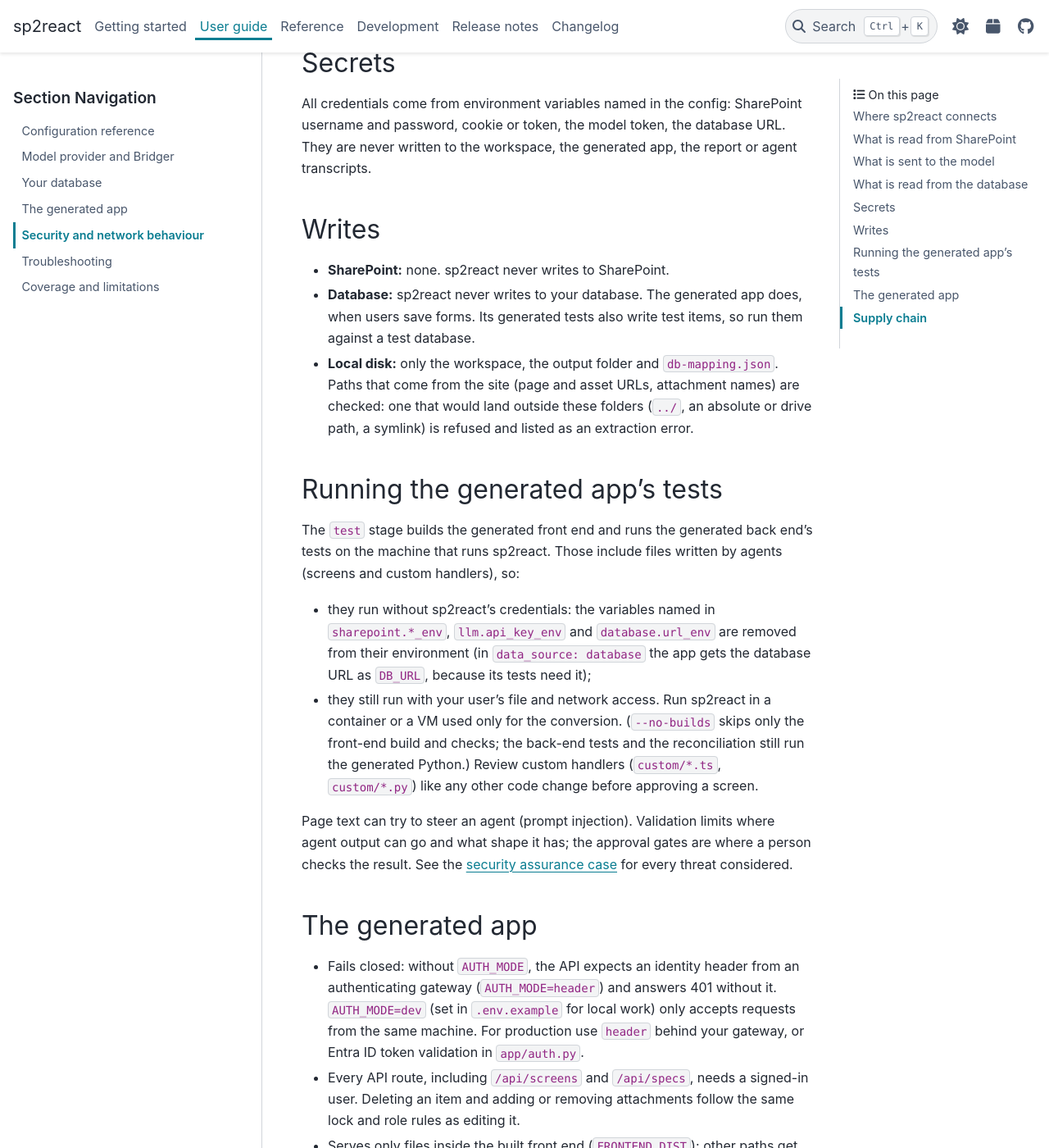
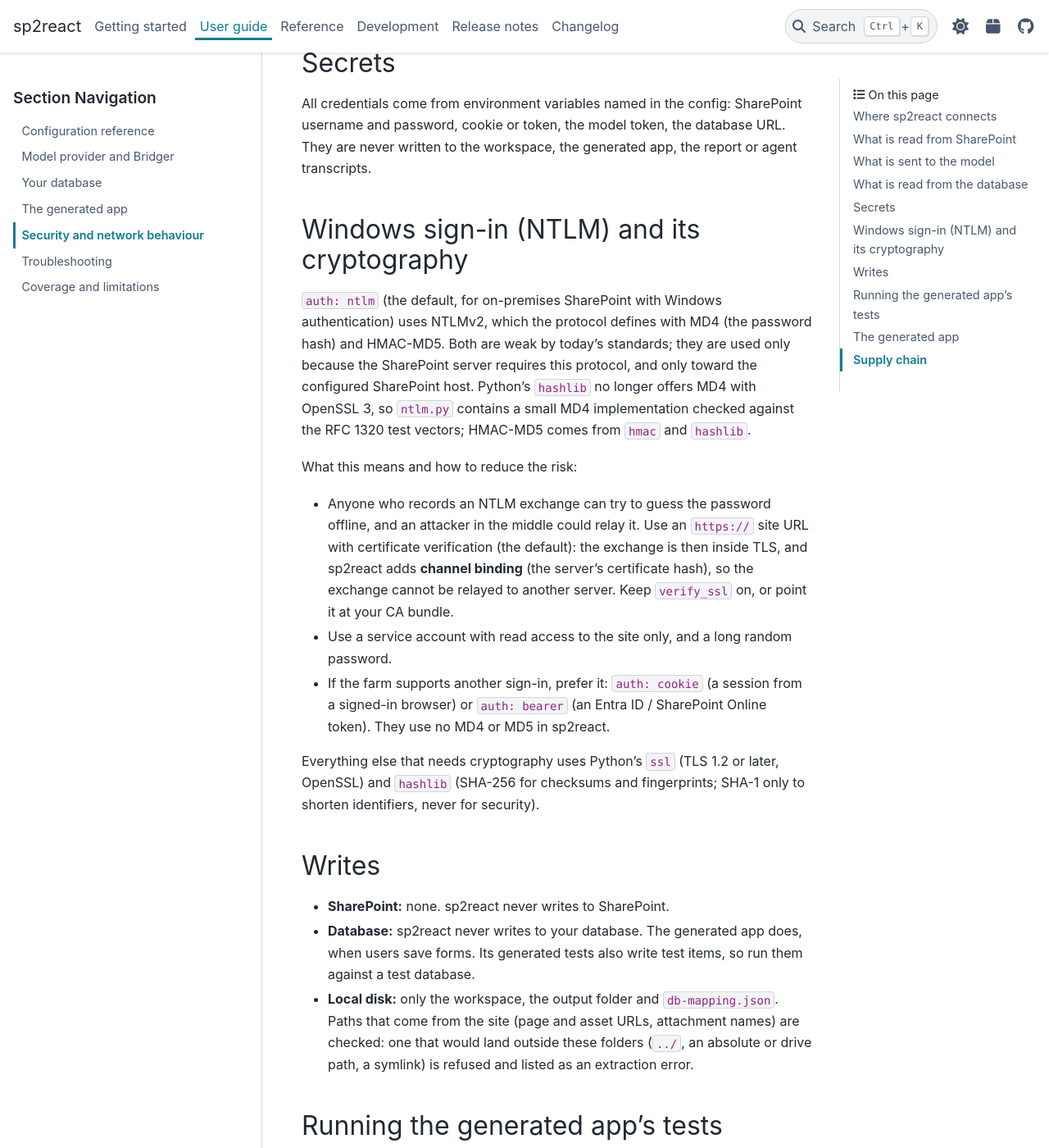
Before and after one commit to karthikbd/sp2react, a Sphinx documentation site: the page built from docs/user_guide/security.md, in a window 1280 px wide and 1400 px high, scrolled down 2368 px. Shown: the whole window at 82% size. Built offline with Sphinx 7.4.7 and the PyData theme 0.15.4, drawn with Linux system fonts in a browser that asks for light colours.

Commit message:
README: Best Practices badge, standards; docs: NTLM's protocol-mandated MD4/MD5, risks and mitigations
Co-Authored-By: Claude Opus 5.5 <noreply@anthropic.com>
Claude-Session: https://claude.ai/code/session_0127R5cZyA5mpJA4RHxWUV1e
Signed-off-by: Claude <noreply@anthropic.com>

```diff
--- a/docs/user_guide/security.md
+++ b/docs/user_guide/security.md
@@ -54,6 +54,27 @@ The account in `SP2REACT_DB_URL` needs read access to the schema for `map-db`. T
 
 All credentials come from environment variables named in the config: SharePoint username and password, cookie or token, the model token, the database URL. They are never written to the workspace, the generated app, the report or agent transcripts.
 
+## Windows sign-in (NTLM) and its cryptography
+
+`auth: ntlm` (the default, for on-premises SharePoint with Windows authentication) uses NTLMv2, which
+the protocol defines with MD4 (the password hash) and HMAC-MD5. Both are weak by today's standards; they
+are used only because the SharePoint server requires this protocol, and only toward the configured
+SharePoint host. Python's `hashlib` no longer offers MD4 with OpenSSL 3, so `ntlm.py` contains a small
+MD4 implementation checked against the RFC 1320 test vectors; HMAC-MD5 comes from `hmac` and `hashlib`.
+
+What this means and how to reduce the risk:
+
+- Anyone who records an NTLM exchange can try to guess the password offline, and an attacker in the
+  middle could relay it. Use an `https://` site URL with certificate verification (the default):
+  the exchange is then inside TLS, and sp2react adds **channel binding** (the server's certificate hash),
+  so the exchange cannot be relayed to another server. Keep `verify_ssl` on, or point it at your CA bundle.
+- Use a service account with read access to the site only, and a long random password.
+- If the farm supports another sign-in, prefer it: `auth: cookie` (a session from a signed-in browser) or
+  `auth: bearer` (an Entra ID / SharePoint Online token). They use no MD4 or MD5 in sp2react.
+
+Everything else that needs cryptography uses Python's `ssl` (TLS 1.2 or later, OpenSSL) and `hashlib`
+(SHA-256 for checksums and fingerprints; SHA-1 only to shorten identifiers, never for security).
+
 ## Writes
 
 - **SharePoint:** none. sp2react never writes to SharePoint.
```
Also changed, not shown: README.md (+15 -8 lines), docs/development/security-assurance.md (+2 -1 lines).
